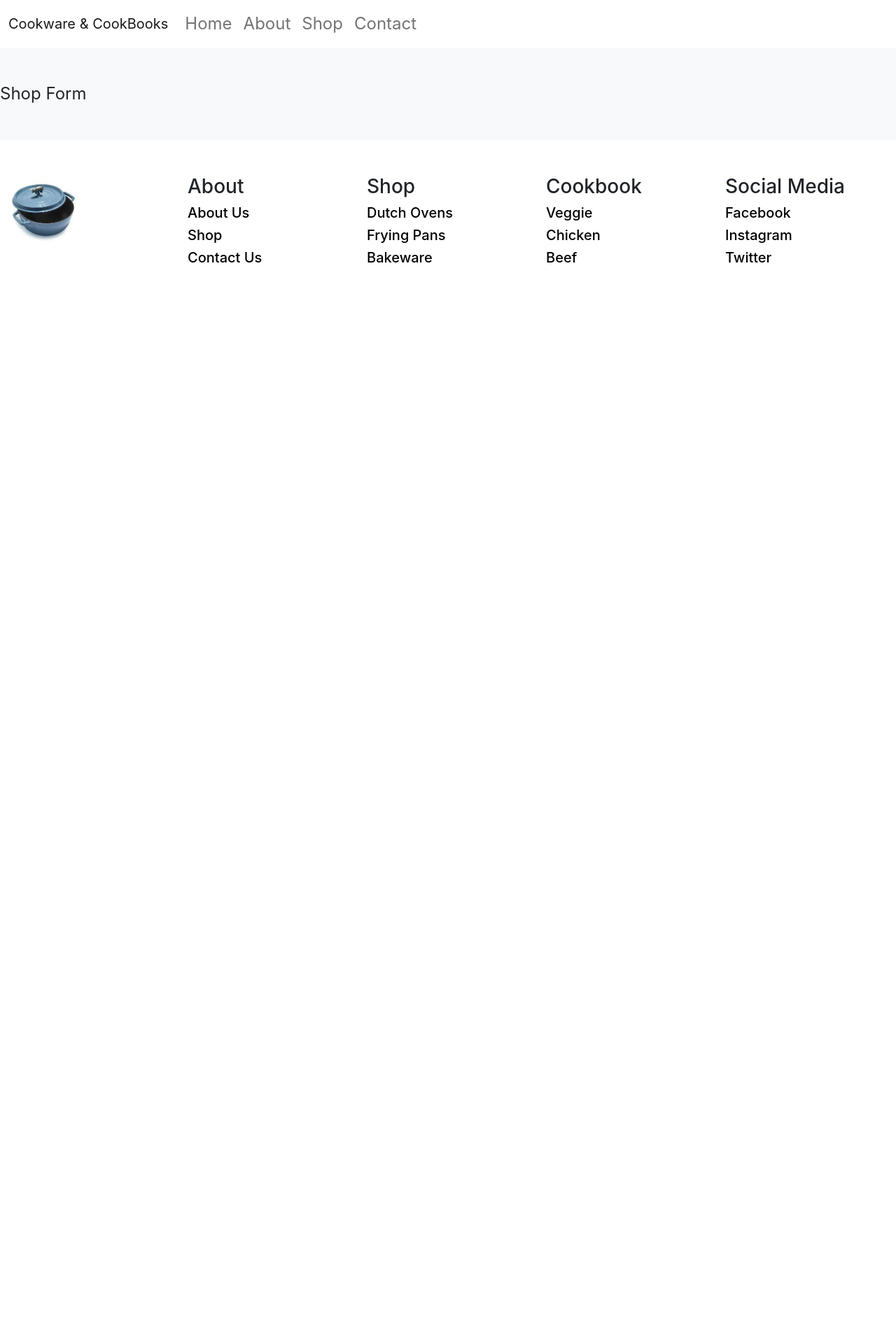
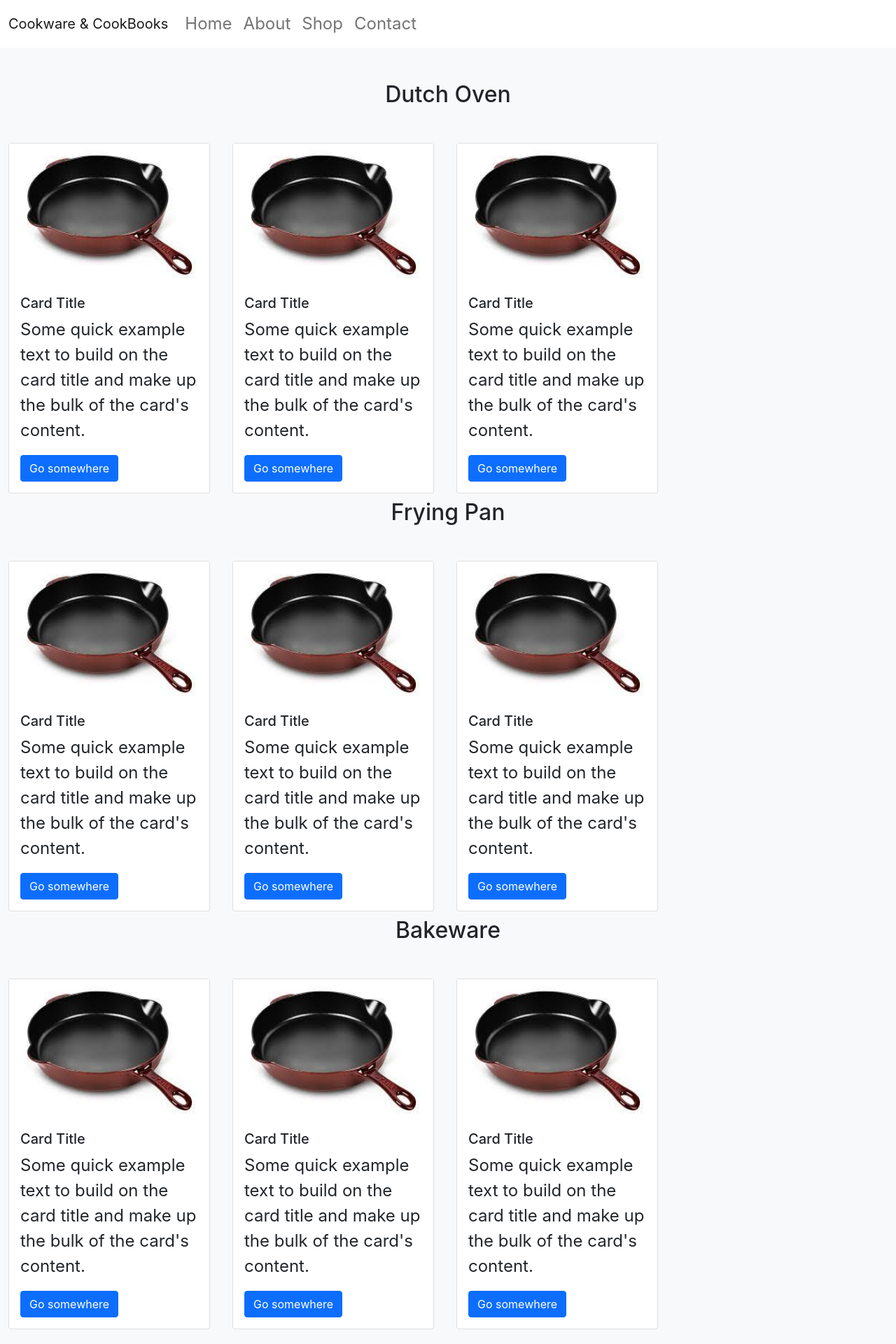
Before and after one commit to jameslock86/cookwareStore, a Next.js app in the folder cookwarestore/: page /shop in a window 1280 px wide. Shown: the top 1920 px of the page at 70% size. Before the commit the page ends 800 px from the top, so only its background shows below. Built offline with nearby package versions, Linux system fonts and the light colour scheme.

Commit message:
starting to work on the store page

```diff
--- a/cookwarestore/components/footer/Footer.jsx
+++ b/cookwarestore/components/footer/Footer.jsx
@@ -1,10 +1,11 @@
 
 import React from 'react'
-import { Col, Row, Container } from 'react-bootstrap';
-import Navbar from 'react-bootstrap/Navbar';
-import Link from 'next/link';
+import { Col, Row } from 'react-bootstrap';
 import Image  from "next/image";
 import FooterLogo from '../../public/4qrtPot.jpg'
+import { Nav, Button, Container, NavDropdown, Form, FormControl, Toggle, NavBar } from 'react-bootstrap';
+import Navbar from 'react-bootstrap/Navbar';
+import Link from 'next/link'
 
 
      export default function Footer() {
@@ -16,16 +17,16 @@ import FooterLogo from '../../public/4qrtPot.jpg'
                </Col>
                <Col>
                 <h3 className="footertitle">About </h3>
-                <h5><a className="footerLink" href="#">About Us</a></h5>
-                <h5><a className="footerLink" href="#">Shop</a></h5>
-                <h5><a className="footerLink" href="#">Contact Us</a></h5>
-
+                  <h5><Nav.Link href="/">Home</Nav.Link></h5>
+                  <h5><Nav.Link href="/about">About</Nav.Link></h5>
+                  <h5><Nav.Link href="/shop">Shop</Nav.Link></h5>
+                  <h5><Nav.Link href="/contact">Contact</Nav.Link></h5>
                </Col>
                <Col>
                 <h3 className="footertitle">Shop</h3>
-                <h5><a className="footerLink" href="#">Dutch Ovens</a></h5>
-                <h5><a className="footerLink" href="#">Frying Pans</a></h5>
-                <h5><a className="footerLink" href="#">Bakeware</a></h5>
+                <h5><Nav.Link href="/shop/#dutchOven">Dutch Ovens</Nav.Link></h5>
+                <h5><Nav.Link href="/shop/#fryingPan">Frying Pans</Nav.Link></h5>
+                <h5><Nav.Link href="/shop/#bakeware">Bakeware</Nav.Link></h5>
                </Col>
                <Col>
                 <h3 className="footertitle">Cookbook</h3>
--- a/cookwarestore/pages/shop/index.js
+++ b/cookwarestore/pages/shop/index.js
@@ -1,11 +1,162 @@
 import SimpleLayout from "../../components/layout/simple";
+import Card from 'react-bootstrap/Card';
+import Image  from "next/image";
+import { Col, Row, Container } from 'react-bootstrap';
+import Link from "next/link";
+//http://localhost:3000/api/products/productId
+
+
+import Button from 'react-bootstrap/Button'
+
+import Section2Image2 from '../../public/10inFryPan.jpg'
 
 export default function Shop() {
   return (
     <SimpleLayout>
-      <div className="row">
-        Shop Form
-      </div>
+      <section>
+          <div className="sectionThree">
+            <h2 className="text-center newArivalTitle">Dutch Oven</h2>
+            <div className="newArivalProducts">
+                  <div className="row mb-2">
+                     <div className="col-md-3"><Card style={{ width: '18rem' }}>
+                      <Image alt="Vercel logo" src={Section2Image2} width={200} height={200} />
+                        <Card.Body>
+                          <Card.Title>Card Title</Card.Title>
+                          <Card.Text>
+                            Some quick example text to build on the card title and make up the bulk of
+                            the card's content.
+                          </Card.Text>
+                          <Button variant="primary">Go somewhere</Button>
+                        </Card.Body>
+                      </Card>
+                      </div>
+                      <div className="col-md-3"><Card style={{ width: '18rem' }}>
+                        <Image alt="Vercel logo" src={Section2Image2} width={200} height={200} />
+                        <Card.Body>
+                          <Card.Title>Card Title</Card.Title>
+                          <Card.Text>
+                            Some quick example text to build on the card title and make up the bulk of
+                            the card's content.
+                          </Card.Text>
+                          <Button variant="primary">Go somewhere</Button>
+                        </Card.Body>
+                        </Card>
+                      </div>
+                      <div className="col-md-3"><Card style={{ width: '18rem' }}>
+                        <Image alt="Vercel logo" src={Section2Image2} width={200} height={200} />
+                        <Card.Body>
+                          <Card.Title>Card Title</Card.Title>
+                          <Card.Text>
+                            Some quick example text to build on the card title and make up the bulk of
+                            the card's content.
+                          </Card.Text>
+                          <Button variant="primary">Go somewhere</Button>
+                        </Card.Body>
+                        </Card>
+                      </div>
+
+                    </div>
+
+            </div>
+
+          </div>
+        </section>
+        <section>
+          <div className="sectionThree">
+            <h2 className="text-center newArivalTitle">Frying Pan</h2>
+            <div className="newArivalProducts">
+                  <div className="row mb-2">
+                     <div className="col-md-3"><Card style={{ width: '18rem' }}>
+                      <Image alt="Vercel logo" src={Section2Image2} width={200} height={200} />
+                        <Card.Body>
+                          <Card.Title>Card Title</Card.Title>
+                          <Card.Text>
+                            Some quick example text to build on the card title and make up the bulk of
+                            the card's content.
+                          </Card.Text>
+                          <Button variant="primary">Go somewhere</Button>
+                        </Card.Body>
+                      </Card>
+                      </div>
+                      <div className="col-md-3"><Card style={{ width: '18rem' }}>
+                        <Image alt="Vercel logo" src={Section2Image2} width={200} height={200} />
+                        <Card.Body>
+                          <Card.Title>Card Title</Card.Title>
+                          <Card.Text>
+                            Some quick example text to build on the card title and make up the bulk of
+                            the card's content.
+                          </Card.Text>
+                          <Button variant="primary">Go somewhere</Button>
+                        </Card.Body>
+                        </Card>
+                      </div>
+                      <div className="col-md-3"><Card style={{ width: '18rem' }}>
+                        <Image alt="Vercel logo" src={Section2Image2} width={200} height={200} />
+                        <Card.Body>
+                          <Card.Title>Card Title</Card.Title>
+                          <Card.Text>
+                            Some quick example text to build on the card title and make up the bulk of
+                            the card's content.
+                          </Card.Text>
+                          <Button variant="primary">Go somewhere</Button>
+                        </Card.Body>
+                        </Card>
+                      </div>
+
+                    </div>
+
+            </div>
+
+          </div>
+        </section>
+        <section>
+          <div className="sectionThree">
+            <h2 className="text-center newArivalTitle">Bakeware</h2>
+            <div className="newArivalProducts">
+                  <div className="row mb-2">
+                     <div className="col-md-3"><Card style={{ width: '18rem' }}>
+                      <Image alt="Vercel logo" src={Section2Image2} width={200} height={200} />
+                        <Card.Body>
+                          <Card.Title>Card Title</Card.Title>
+                          <Card.Text>
+                            Some quick example text to build on the card title and make up the bulk of
+                            the card's content.
+                          </Card.Text>
+                          <Button variant="primary">Go somewhere</Button>
+                        </Card.Body>
+                      </Card>
+                      </div>
+                      <div className="col-md-3"><Card style={{ width: '18rem' }}>
+                        <Image alt="Vercel logo" src={Section2Image2} width={200} height={200} />
+                        <Card.Body>
+                          <Card.Title>Card Title</Card.Title>
+                          <Card.Text>
+                            Some quick example text to build on the card title and make up the bulk of
+                            the card's content.
+                          </Card.Text>
+                          <Button variant="primary">Go somewhere</Button>
+                        </Card.Body>
+                        </Card>
+                      </div>
+                      <div className="col-md-3"><Card style={{ width: '18rem' }}>
+                        <Image alt="Vercel logo" src={Section2Image2} width={200} height={200} />
+                        <Card.Body>
+                          <Card.Title>Card Title</Card.Title>
+                          <Card.Text>
+                            Some quick example text to build on the card title and make up the bulk of
+                            the card's content.
+                          </Card.Text>
+                          <Button variant="primary">Go somewhere</Button>
+                        </Card.Body>
+                        </Card>
+                      </div>
+
+                    </div>
+
+            </div>
+
+          </div>
+        </section>
     </SimpleLayout>
   )
 }
```
